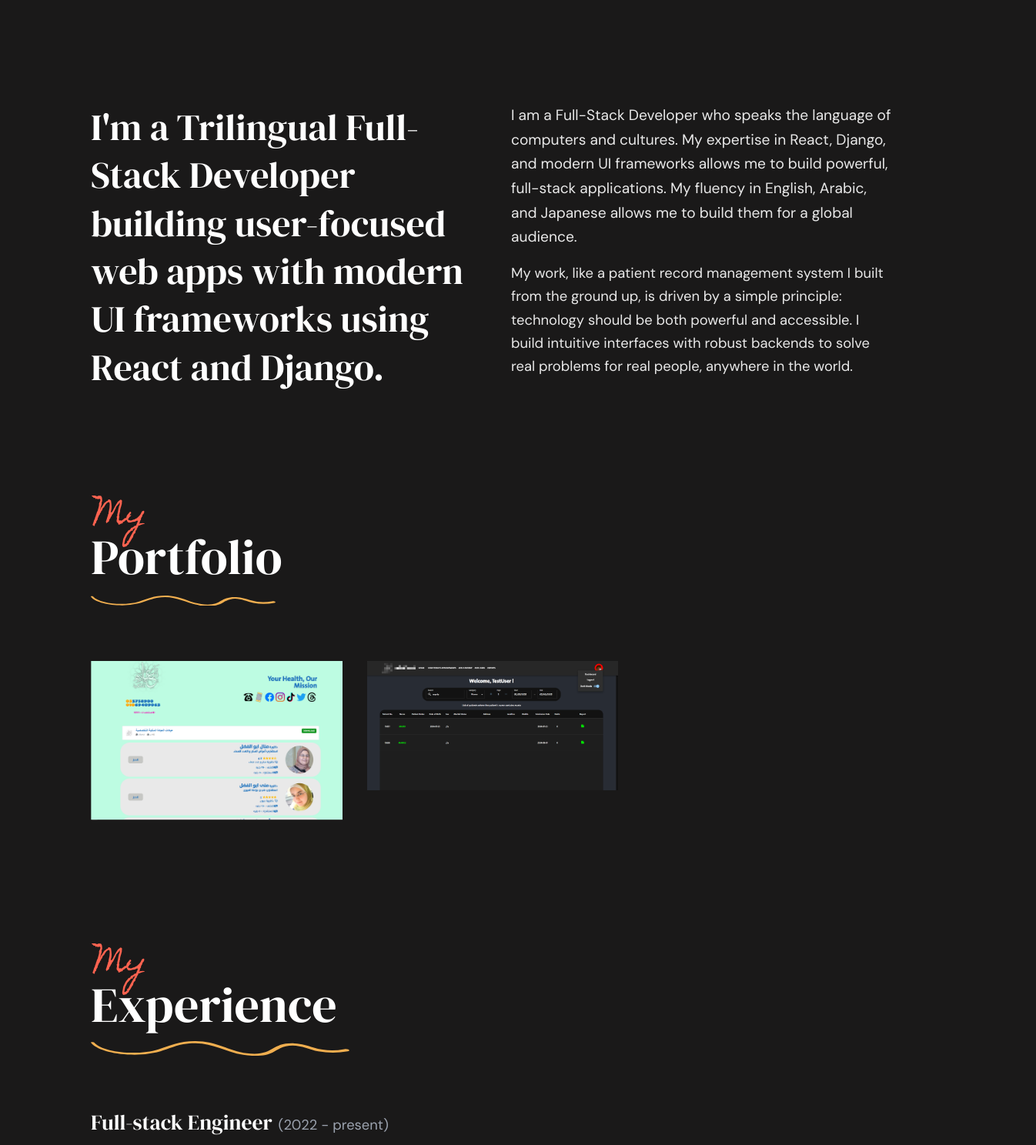
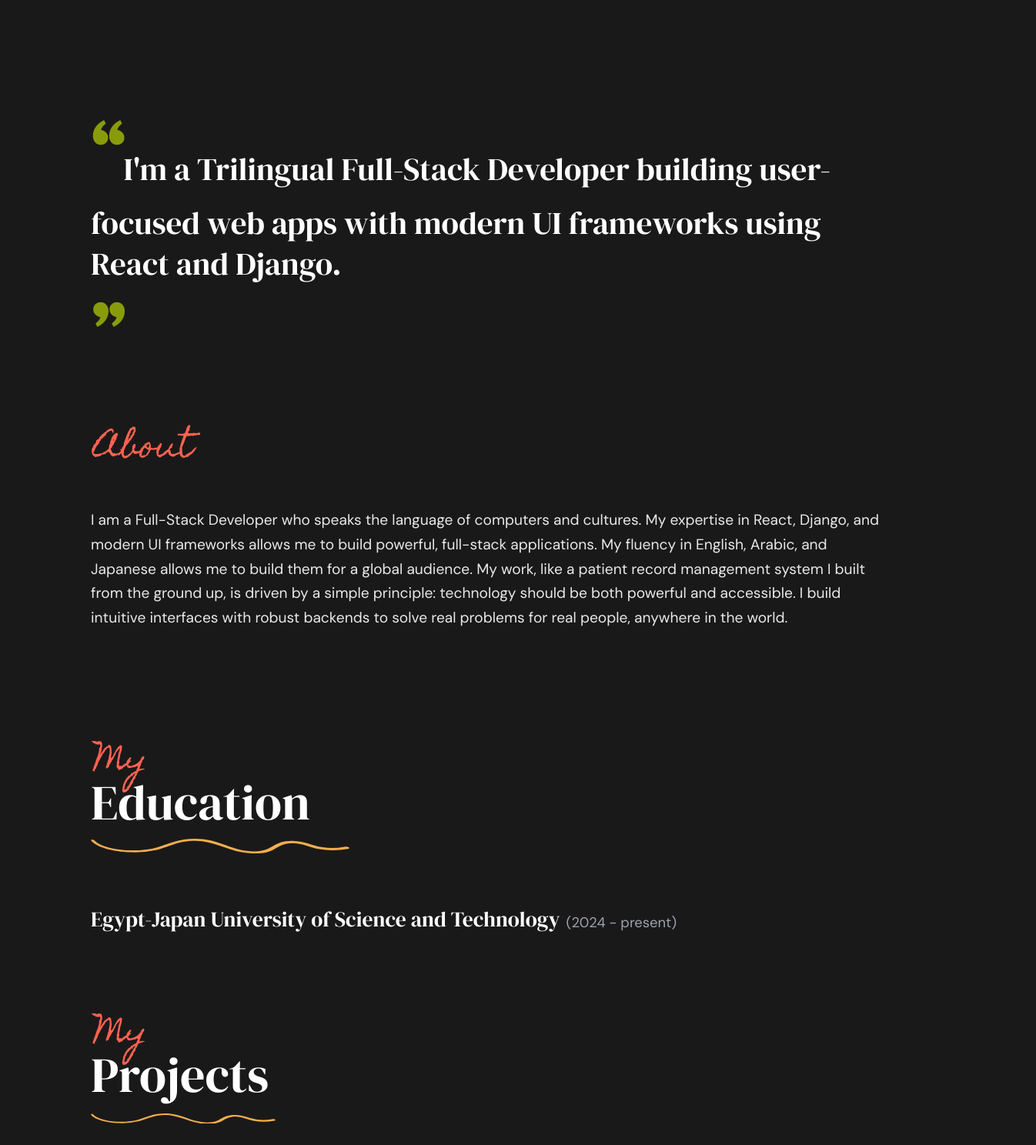
Before and after one commit to LuigiLuigi2401/LuigiLuigi2401.github.io, a plain HTML site: page index.html in a window 1280 px wide. Shown: the part 800-2288 px from the top of the page at 77% size, 1346 px wide, since content can reach past the window. Drawn offline with Linux system fonts and the light colour scheme.

Commit message:
Update index.html

```diff
--- a/index.html
+++ b/index.html
@@ -3,6 +3,32 @@
 
 <!-- Head -->
 <head>
+     <style>
+        blockquote {
+    border:none;
+    font-family:Georgia, "Times New Roman", Times, serif;
+    margin-bottom:-30px;
+    quotes: "\201C""\201D""\2018""\2019";
+}
+
+blockquote h3 {
+font-size:41px;
+}
+
+blockquote h3:before {
+content: open-quote;
+font-weight: bold;
+font-size:100px;
+color:#889c0b;
+}
+blockquote h3:after {
+content: close-quote;
+font-weight: bold;
+font-size:100px;
+color:#889c0b;
+
+}
+    </style>
   <!-- Page Meta Tags-->
   <meta charset="utf-8">
   <meta http-equiv="x-ua-compatible" content="ie=edge">
@@ -69,10 +95,13 @@
           </a>
           <ul class="navbar-nav me-auto d-none d-lg-flex mb-lg-0">
             <li class="nav-item">
-              <a class="nav-link d-flex align-items-center me-5 tracking-wide" href="https://www.linkedin.com/in/mohammad-elsherbiny/"><i class="ri-linkedin-line ri-xl me-2 align-middle"></i> LinkedIn</a>
+              <a class="nav-link d-flex align-items-center me-5 tracking-wide" href="https://www.linkedin.com/in/mohammad-elsherbiny/"><i class="ri-linkedin-line ri-xl me-2 align-middle"></i>LinkedIn</a>
             </li>
             <li class="nav-item">
-                <a class="nav-link d-flex align-items-center tracking-wide" href="https://www.upwork.com/freelancers/~01125f44a50d32ba2e?mp_source=share"><i class="ri-upwork-fill ri-xl me-2 align-middle"></i> Upwork</a>
+                <a class="nav-link d-flex align-items-center tracking-wide" href="https://www.upwork.com/freelancers/~01125f44a50d32ba2e?mp_source=share"><i class="ri-upwork-fill ri-xl me-2 align-middle"></i>Upwork</a>
+            </li>
+            <li class="nav-item">
+                <a class="nav-link d-flex align-items-center tracking-wide" href="https://github.com/LuigiLuigi2401"><i class="ri-github-fill ri-xl me-2 align-middle"></i>Github</a>
             </li>
           </ul>
           <button class="border-0 bg-transparent btn-open-slideout btn-toggle-slideout">
@@ -223,21 +252,35 @@
 
         <!-- / About-->
         <div class="row g-5 about py-5">
-            <div class="col-12 col-xl-6" data-aos="reveal-left">
-                <h3 class="display-5">I'm a Trilingual Full-Stack Developer building user-focused web apps with modern UI frameworks using React and Django.</h3>
+            <div class="col-12" data-aos="reveal-left">
+                <blockquote><h3 class="">I'm a Trilingual Full-Stack Developer building user-focused web apps with modern UI frameworks using React and Django.<br></h3></blockquote>
             </div>
-            <div class="col-12 col-xl-6 opacity-90" data-aos="reveal-right" data-aos-delay="250">
-                <p>I am a Full-Stack Developer who speaks the language of computers and cultures. My expertise in React, Django, and modern UI frameworks allows me to build powerful, full-stack applications. My fluency in English, Arabic, and Japanese allows me to build them for a global audience.</p>
-                <p></p>
-
-My work, like a patient record management system I built from the ground up, is driven by a simple principle: technology should be both powerful and accessible. I build intuitive interfaces with robust backends to solve real problems for real people, anywhere in the world.</p>
+            <h3 class="display-3 lh-1"><span class="font-script d-block text-danger display-6 lh-1 ps-1">About</span></h3>
+            <div class="col-12 opacity-90" data-aos="reveal-right" data-aos-delay="250">
+                <p>I am a Full-Stack Developer who speaks the language of computers and cultures. My expertise in React, Django, and modern UI frameworks allows me to build powerful, full-stack applications. My fluency in English, Arabic, and Japanese allows me to build them for a global audience. My work, like a patient record management system I built from the ground up, is driven by a simple principle: technology should be both powerful and accessible. I build intuitive interfaces with robust backends to solve real problems for real people, anywhere in the world.</p>
             </div>
         </div>        <!-- / About-->
+<div class="py-8 position-relative education">
 
+             <div class="mb-6 py-2" data-aos="reveal-right">
+                <h3 class="display-3 lh-1"><span class="font-script d-block text-danger display-6 lh-1 ps-1">My</span> Education</h3>
+                <div class="f-w-60 text-warning">
+                    <svg xmlns="http://www.w3.org/2000/svg" viewBox="0 0 216 12.32"><path d="M170,1.88c-18.36-.72-17,8.73-33.3,8.7-17.86,0-26.63-8.43-43.12-10.2C76.84-1.43,66.44,3.69,56.44,6.89,39.25,12.37,10.14,9.6,2.68,1.11,2.16.53-.38.67.05,1.27,3.88,6.63,17.5,10.92,33.64,11.32a85.71,85.71,0,0,0,21.53-2c8.11-1.93,13.35-5,22-6.67,20.93-4,33,5.93,50,8.77,7.09,1.17,14.78,1.25,20.59-.37,6.49-1.8,8.31-5,15.08-6.66C173.06,1.89,181.43,7,190,8.59a68.55,68.55,0,0,0,24.63-.06c3.13-.63.13-2.5-2.92-1.83A52.54,52.54,0,0,1,185.8,5.27C181.17,3.83,176.38,2.14,170,1.88Z" fill="currentColor"/></svg>    </div>
+            </div>
+            <div class="row gx-10 gy-5">
+                    <!-- Single Skill-->
+                    <div class="col-12" data-aos="reveal-down">
+                        <div class="d-flex align-items-start mb-3 flex-column flex-lg-row align-items-lg-center">
+                            <h4>Egypt-Japan University of Science and Technology</h4> <span class="text-muted ms-lg-2">(2024 - present)</span>
+                        </div>
+
+                    </div>
+                    <!-- / Single Skill -->
+            </div>
         <!-- My Portfolio-->
         <div class="py-8 portfolio">
             <div class="mb-6 py-2" data-aos="reveal-right">
-                <h3 class="display-3 lh-1"><span class="font-script d-block text-danger display-6 lh-1 ps-1">My</span> Portfolio</h3>
+                <h3 class="display-3 lh-1"><span class="font-script d-block text-danger display-6 lh-1 ps-1">My</span> Projects</h3>
                 <div class="f-w-52 text-warning">
                     <svg xmlns="http://www.w3.org/2000/svg" viewBox="0 0 216 12.32"><path d="M170,1.88c-18.36-.72-17,8.73-33.3,8.7-17.86,0-26.63-8.43-43.12-10.2C76.84-1.43,66.44,3.69,56.44,6.89,39.25,12.37,10.14,9.6,2.68,1.11,2.16.53-.38.67.05,1.27,3.88,6.63,17.5,10.92,33.64,11.32a85.71,85.71,0,0,0,21.53-2c8.11-1.93,13.35-5,22-6.67,20.93-4,33,5.93,50,8.77,7.09,1.17,14.78,1.25,20.59-.37,6.49-1.8,8.31-5,15.08-6.66C173.06,1.89,181.43,7,190,8.59a68.55,68.55,0,0,0,24.63-.06c3.13-.63.13-2.5-2.92-1.83A52.54,52.54,0,0,1,185.8,5.27C181.17,3.83,176.38,2.14,170,1.88Z" fill="currentColor"/></svg>    </div>
             </div>
@@ -275,6 +318,76 @@ My work, like a patient record management system I built from the ground up, is
             </div>
         </div>        <!-- / My Portfolio-->
 
+
+            <!-- <div class="mb-6 py-2" data-aos="reveal-right">
+                <h3 class="display-3 lh-1"><span class="font-script d-block text-danger display-6 lh-1 ps-1">Client</span> Testimonials</h3>
+                <div class="f-w-60 text-warning">
+                    <svg xmlns="http://www.w3.org/2000/svg" viewBox="0 0 216 12.32"><path d="M170,1.88c-18.36-.72-17,8.73-33.3,8.7-17.86,0-26.63-8.43-43.12-10.2C76.84-1.43,66.44,3.69,56.44,6.89,39.25,12.37,10.14,9.6,2.68,1.11,2.16.53-.38.67.05,1.27,3.88,6.63,17.5,10.92,33.64,11.32a85.71,85.71,0,0,0,21.53-2c8.11-1.93,13.35-5,22-6.67,20.93-4,33,5.93,50,8.77,7.09,1.17,14.78,1.25,20.59-.37,6.49-1.8,8.31-5,15.08-6.66C173.06,1.89,181.43,7,190,8.59a68.55,68.55,0,0,0,24.63-.06c3.13-.63.13-2.5-2.92-1.83A52.54,52.54,0,0,1,185.8,5.27C181.17,3.83,176.38,2.14,170,1.88Z" fill="currentColor"/></svg>    </div>
+            </div> -->
+            <!-- Testimonial Slideshow-->
+            <!-- Swiper Latest -->
+            <!-- <div class="swiper-container pb-10" data-swiper data-options='{
+                "spaceBetween": 100,
+                "slidesPerView": 1,
+                "loop": true,
+                "autoplay": {
+                  "delay": 5000,
+                  "disableOnInteraction": false
+                },
+                "scrollbar": {
+                    "el": ".swiper-scrollbar",
+                    "hide": false,
+                    "draggable": true
+                  },
+                "navigation": {
+                  "nextEl": ".swiper-next",
+                  "prevEl": ".swiper-prev"
+                },
+                "breakpoints": {
+                  "992": {
+                    "slidesPerView": 2
+                  }
+                }
+              }'>
+              <div class="swiper-wrapper">
+                    <div class="swiper-slide" data-aos="reveal-left">
+                      <p class="lead">"Ben offered creative logos without production deadlines too complicated or tight spots where others could not go. Not only does his work make us look good but also feels really nice working alongside someone you can trust both personally and professionally!"</p>
+                      <p class="mt-5 fw-bold mb-2 fs-5">Emily Parkson</p>
+                      <span class="text-muted">Waterpark Theatre</p>
+                    </div>
+                    <div class="swiper-slide" data-aos="reveal-left">
+                      <p class="lead">"I had the best experience working with Ben. He is a creative, talented and fun person to be around! His attention-to detail made it easy for me as his client because we knew what was wanted from day one - which helped establish my company&#x27;s brand identity quickly."</p>
+                      <p class="mt-5 fw-bold mb-2 fs-5">Patrick Smith</p>
+                      <span class="text-muted">Cologne Limited</p>
+                    </div>
+                    <div class="swiper-slide" data-aos="reveal-left">
+                      <p class="lead">"I was really pleased with the logo designs that Ben created for my organization. The logos are instantly recognizable, making it easy to find our brand in a crowded market of other education providers. I would recommend his services again without hesitation!"</p>
+                      <p class="mt-5 fw-bold mb-2 fs-5">Harry Duckmore</p>
+                      <span class="text-muted">SB Design Limited</p>
+                    </div>
+                    <div class="swiper-slide" data-aos="reveal-left">
+                      <p class="lead">"I have been working with Ben since 2017. He is very professional and clear in all of his communications. Regularly updating the aesthetics on our website by sharing valuable suggestions that are always improving what was already there--and paying close attention if you want it better too ;)"</p>
+                      <p class="mt-5 fw-bold mb-2 fs-5">Nelly Oliver</p>
+                      <span class="text-muted">Super 8 Design House</p>
+                    </div>
+              </div>
+             -->
+              <!-- Add Scrollbar -->
+              <!-- <div class="swiper-scrollbar"></div>
+
+
+            </div> -->
+
+              <!-- Swiper Arrows -->
+              <!-- <div class="d-none d-lg-block btn-swiper swiper-prev cursor-pointer position-absolute top-0 end-0 me-8 mt-9 f-w-12">
+                <svg xmlns="http://www.w3.org/2000/svg" viewBox="0 0 24 24" fill="none" stroke="currentColor" stroke-width="2" stroke-linecap="round" stroke-linejoin="round" class="feather feather-arrow-left-circle"><circle cx="12" cy="12" r="10"></circle><polyline points="12 8 8 12 12 16"></polyline><line x1="16" y1="12" x2="8" y2="12"></line></svg>
+              </div>
+              <div class="d-none d-lg-block btn-swiper swiper-next cursor-pointer position-absolute top-0 end-0 mt-9 f-w-12">
+                <svg xmlns="http://www.w3.org/2000/svg" viewBox="0 0 24 24" fill="none" stroke="currentColor" stroke-width="2" stroke-linecap="round" stroke-linejoin="round" class="feather feather-arrow-right-circle"><circle cx="12" cy="12" r="10"></circle><polyline points="12 16 16 12 12 8"></polyline><line x1="8" y1="12" x2="16" y2="12"></line></svg>
+              </div> -->
+
+            <!-- / Swiper Latest-->    <!-- / Testimonial Slideshow-->
+        </div>
         <!-- Experience -->
         <div class="py-8 experience">
             <div class="mb-6 py-2" data-aos="reveal-right">
@@ -291,9 +404,6 @@ My work, like a patient record management system I built from the ground up, is
                         </div>
                         <!-- / Single Skill -->
                 </div>
-            <div class="d-flex justify-content-md-center mt-5 py-1" data-aos="reveal-up">
-                <a href="https://downgit.github.io/#/home?url=https://github.com/LuigiLuigi2401/LuigiLuigi2401.github.io/blob/main/assets/Mohammad%20Elsherbiny.pdf" class="btn btn-pseudo">Download My CV</a>
-            </div>
         </div>        <!-- / Experience -->
 
         <!-- Skills -->
@@ -380,76 +490,8 @@ My work, like a patient record management system I built from the ground up, is
         <!-- /Skills Section-->        <!-- /Skills-->
 
         <!-- Testimonials -->
-        <div class="py-8 position-relative testimonials">
-            <!-- <div class="mb-6 py-2" data-aos="reveal-right">
-                <h3 class="display-3 lh-1"><span class="font-script d-block text-danger display-6 lh-1 ps-1">Client</span> Testimonials</h3>
-                <div class="f-w-60 text-warning">
-                    <svg xmlns="http://www.w3.org/2000/svg" viewBox="0 0 216 12.32"><path d="M170,1.88c-18.36-.72-17,8.73-33.3,8.7-17.86,0-26.63-8.43-43.12-10.2C76.84-1.43,66.44,3.69,56.44,6.89,39.25,12.37,10.14,9.6,2.68,1.11,2.16.53-.38.67.05,1.27,3.88,6.63,17.5,10.92,33.64,11.32a85.71,85.71,0,0,0,21.53-2c8.11-1.93,13.35-5,22-6.67,20.93-4,33,5.93,50,8.77,7.09,1.17,14.78,1.25,20.59-.37,6.49-1.8,8.31-5,15.08-6.66C173.06,1.89,181.43,7,190,8.59a68.55,68.55,0,0,0,24.63-.06c3.13-.63.13-2.5-2.92-1.83A52.54,52.54,0,0,1,185.8,5.27C181.17,3.83,176.38,2.14,170,1.88Z" fill="currentColor"/></svg>    </div>
-            </div> -->
-            <!-- Testimonial Slideshow-->
-            <!-- Swiper Latest -->
-            <!-- <div class="swiper-container pb-10" data-swiper data-options='{
-                "spaceBetween": 100,
-                "slidesPerView": 1,
-                "loop": true,
-                "autoplay": {
-                  "delay": 5000,
-                  "disableOnInteraction": false
-                },
-                "scrollbar": {
-                    "el": ".swiper-scrollbar",
-                    "hide": false,
-                    "draggable": true
-                  },
-                "navigation": {
-                  "nextEl": ".swiper-next",
-                  "prevEl": ".swiper-prev"
-                },
-                "breakpoints": {
-                  "992": {
-                    "slidesPerView": 2
-                  }
-                }
-              }'>
-              <div class="swiper-wrapper">
-                    <div class="swiper-slide" data-aos="reveal-left">
-                      <p class="lead">"Ben offered creative logos without production deadlines too complicated or tight spots where others could not go. Not only does his work make us look good but also feels really nice working alongside someone you can trust both personally and professionally!"</p>
-                      <p class="mt-5 fw-bold mb-2 fs-5">Emily Parkson</p>
-                      <span class="text-muted">Waterpark Theatre</p>
-                    </div>
-                    <div class="swiper-slide" data-aos="reveal-left">
-                      <p class="lead">"I had the best experience working with Ben. He is a creative, talented and fun person to be around! His attention-to detail made it easy for me as his client because we knew what was wanted from day one - which helped establish my company&#x27;s brand identity quickly."</p>
-                      <p class="mt-5 fw-bold mb-2 fs-5">Patrick Smith</p>
-                      <span class="text-muted">Cologne Limited</p>
-                    </div>
-                    <div class="swiper-slide" data-aos="reveal-left">
-                      <p class="lead">"I was really pleased with the logo designs that Ben created for my organization. The logos are instantly recognizable, making it easy to find our brand in a crowded market of other education providers. I would recommend his services again without hesitation!"</p>
-                      <p class="mt-5 fw-bold mb-2 fs-5">Harry Duckmore</p>
-                      <span class="text-muted">SB Design Limited</p>
-                    </div>
-                    <div class="swiper-slide" data-aos="reveal-left">
-                      <p class="lead">"I have been working with Ben since 2017. He is very professional and clear in all of his communications. Regularly updating the aesthetics on our website by sharing valuable suggestions that are always improving what was already there--and paying close attention if you want it better too ;)"</p>
-                      <p class="mt-5 fw-bold mb-2 fs-5">Nelly Oliver</p>
-                      <span class="text-muted">Super 8 Design House</p>
-                    </div>
-              </div>
-             -->
-              <!-- Add Scrollbar -->
-              <!-- <div class="swiper-scrollbar"></div>
 
 
-            </div> -->
-
-              <!-- Swiper Arrows -->
-              <!-- <div class="d-none d-lg-block btn-swiper swiper-prev cursor-pointer position-absolute top-0 end-0 me-8 mt-9 f-w-12">
-                <svg xmlns="http://www.w3.org/2000/svg" viewBox="0 0 24 24" fill="none" stroke="currentColor" stroke-width="2" stroke-linecap="round" stroke-linejoin="round" class="feather feather-arrow-left-circle"><circle cx="12" cy="12" r="10"></circle><polyline points="12 8 8 12 12 16"></polyline><line x1="16" y1="12" x2="8" y2="12"></line></svg>
-              </div>
-              <div class="d-none d-lg-block btn-swiper swiper-next cursor-pointer position-absolute top-0 end-0 mt-9 f-w-12">
-                <svg xmlns="http://www.w3.org/2000/svg" viewBox="0 0 24 24" fill="none" stroke="currentColor" stroke-width="2" stroke-linecap="round" stroke-linejoin="round" class="feather feather-arrow-right-circle"><circle cx="12" cy="12" r="10"></circle><polyline points="12 16 16 12 12 8"></polyline><line x1="8" y1="12" x2="16" y2="12"></line></svg>
-              </div> -->
-
-            <!-- / Swiper Latest-->    <!-- / Testimonial Slideshow-->
-        </div>
         <!-- / Testimonials-->        <!-- /Testimonials-->
 
         <!-- /Page Content -->
@@ -461,7 +503,9 @@ My work, like a patient record management system I built from the ground up, is
     <footer class="container mb-10  ">
         <h6 class="display-2 tracking-wide mb-3" data-aos="slide-up">Want to work with me?</h6>
         <p class="text-muted lead tracking-wide mb-5" data-aos="reveal-left" data-aos-delay="500">Get the ball rolling</p>
-        <a href="#" class="text-warning display-6 font-serif tracking-wide text-decoration-none" data-aos="reveal-right" data-aos-delay="1200">elsherbiny.mt@gmail.com</a>
+        <a href="mailto:elsherbiny.mt@gmail.com" class="text-warning display-6 font-serif tracking-wide text-decoration-none" data-aos="reveal-right" data-aos-delay="1200">elsherbiny.mt@gmail.com</a>
+        <a href="tel:+201287419971" class="text-warning display-6 font-serif tracking-wide text-decoration-none" data-aos="reveal-right" data-aos-delay="1200">+(20)128-741-9971</a>
+
 
         <ul class="list-unstyled d-flex mt-5 mb-4" data-aos="fade-up">
             <li class="me-7"><a class="text-body text-decoration-none" href="https://www.linkedin.com/in/mohammad-elsherbiny/">LinkedIn</a></li>
@@ -599,11 +643,15 @@ My work, like a patient record management system I built from the ground up, is
                 <ul class="list-unstyled m-0 p-0">
                     <li>
                         <a class="text-decoration-none text-muted d-flex align-items-center mb-2 text-primary-hover"
-                            href="https://www.linkedin.com/in/mohammad-elsherbiny/"><i class="ri-linkedin-line ri-lg me-3 align-middle"></i> Linkedin</a>
+                            href="https://www.linkedin.com/in/mohammad-elsherbiny/"><i class="ri-linkedin-line ri-lg me-3 align-middle"></i>Linkedin</a>
                     </li>
                     <li>
                         <a class="text-decoration-none text-muted d-flex align-items-center mb-2 text-primary-hover"
-                            href="https://www.upwork.com/freelancers/~01125f44a50d32ba2e?mp_source=share"><i class="ri-upwork-fill ri-lg me-3 align-middle"></i> Upwork</a>
+                            href="https://www.upwork.com/freelancers/~01125f44a50d32ba2e?mp_source=share"><i class="ri-upwork-fill ri-lg me-3 align-middle"></i>Upwork</a>
+                    </li>
+                    <li>
+                        <a class="text-decoration-none text-muted d-flex align-items-center mb-2 text-primary-hover"
+                            href="https://github.com/LuigiLuigi2401"><i class="ri-github-fill ri-lg me-3 align-middle"></i>Github</a>
                     </li>
                 </ul>
             </div>
@@ -620,6 +668,7 @@ My work, like a patient record management system I built from the ground up, is
 
     <!-- Theme JS -->
     <script src="./assets/js/theme.bundle.js"></script>
+
 </body>
 
 </html>
```
